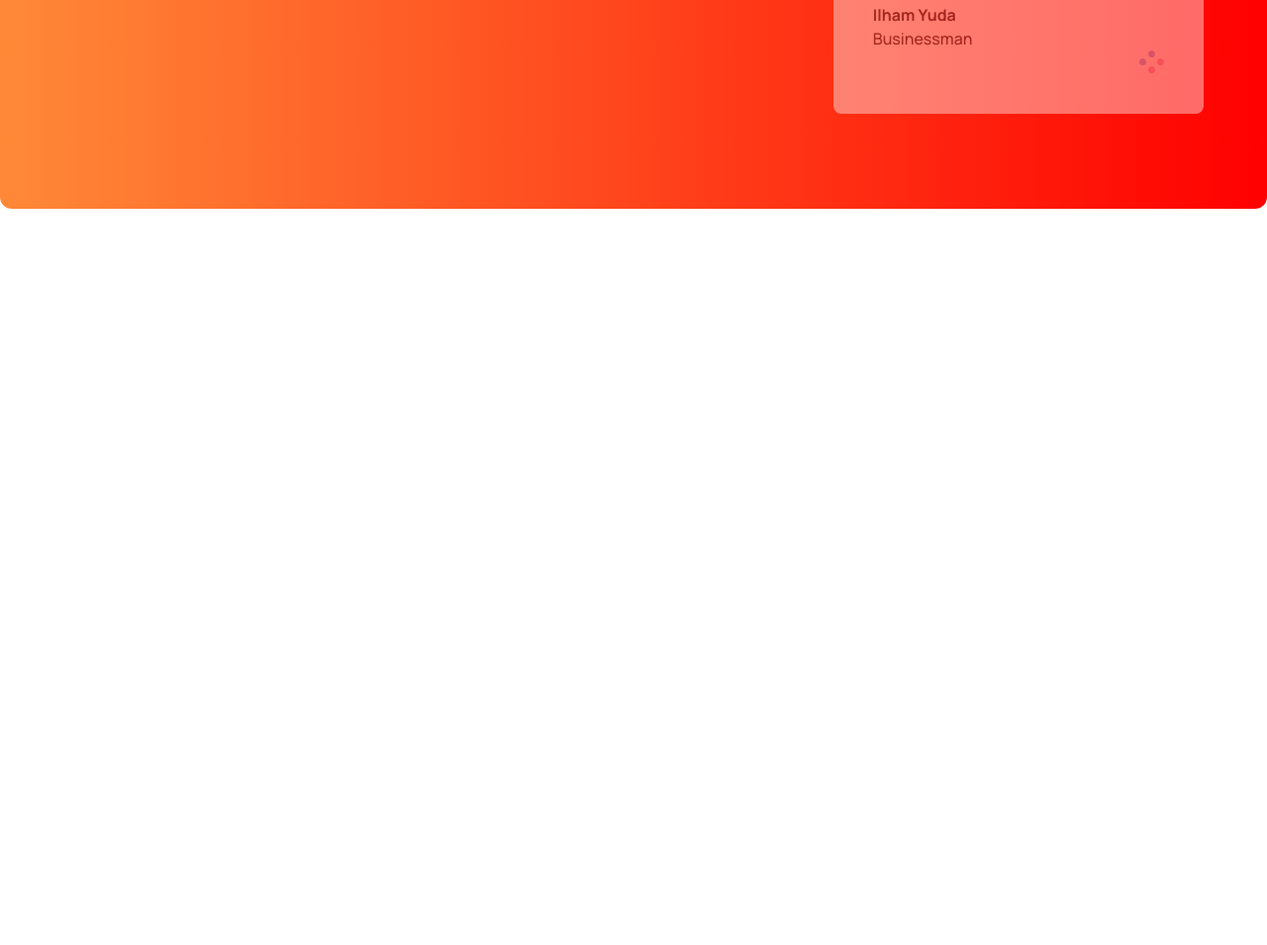
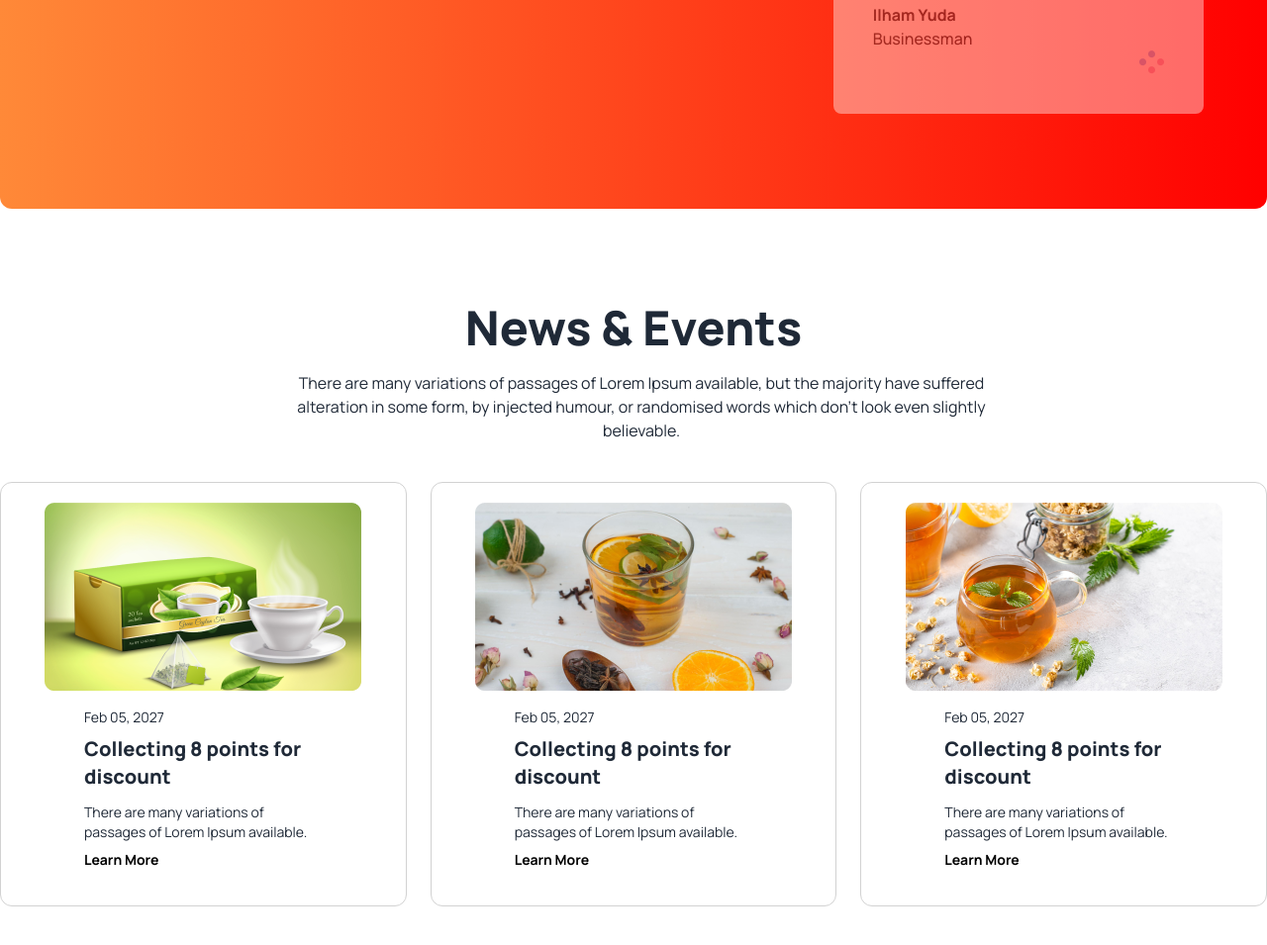
Before and after one commit to AzizunNahar7/Tea-House-With-DaisyUI, a plain HTML site: page index.html in a window 1280 px wide. Shown: the part 2320-3275 px from the top of the page at 99% size. Before the commit the page ends 2627 px from the top, so only its background shows below. Drawn offline with nearby package versions, Linux system fonts and the light colour scheme.

Commit message:
added news and event section

```diff
--- a/index.html
+++ b/index.html
@@ -172,6 +172,40 @@
       </div>
 
   </section>
+  <!-- News & Event section start here -->
+  <section class="my-24">
+    <h2 class="text-5xl font-extrabold mb-5 text-center">News & Events</h2>
+    <p class="lg:max-w-3xl text-center pl-4 mx-auto mb-10">There are many variations of passages of Lorem Ipsum available, but the majority have suffered alteration in some form, by injected humour, or randomised words which don't look even slightly believable.</p>
+    <div class="grid gap-6 grid-cols-1 md:grid-cols-2 lg:grid-cols-3">
+      <div class="card card-compact p-5 rounded-xl border border-1 border-[#D2D2D2]">
+        <figure><img src="./images/news-1.png" alt="" /></figure>
+        <div class="card-body lg:mx-12">
+          <h4>Feb 05, 2027</h4>
+          <h2 class="card-title text-xl font-extrabold">Collecting 8 points for discount</h2>
+          <p>There are many variations of passages of Lorem Ipsum available.</p>
+          <h4 class="font-bold text-black">Learn More</h4>
+        </div>
+        </div>
+      <div class="card card-compact p-5 rounded-xl border border-1 border-[#D2D2D2]">
+        <figure><img src="./images/news-2.png" alt="" /></figure>
+        <div class="card-body lg:mx-12">
+          <h4>Feb 05, 2027</h4>
+          <h2 class="card-title text-xl font-extrabold">Collecting 8 points for discount</h2>
+          <p>There are many variations of passages of Lorem Ipsum available.</p>
+          <h4 class="font-bold text-black">Learn More</h4>
+        </div>
+      </div>
+      <div class="card card-compact p-5 rounded-xl border border-1 border-[#D2D2D2]">
+        <figure><img src="./images/news-3.png" alt="" /></figure>
+        <div class="card-body lg:mx-12">
+          <h4>Feb 05, 2027</h4>
+          <h2 class="card-title text-xl font-extrabold">Collecting 8 points for discount</h2>
+          <p>There are many variations of passages of Lorem Ipsum available.</p>
+          <h4 class="font-bold text-black">Learn More</h4>
+        </div>
+      </div>
+    </div>
+  </section>
   </main>
 </body>
 </html>
```
